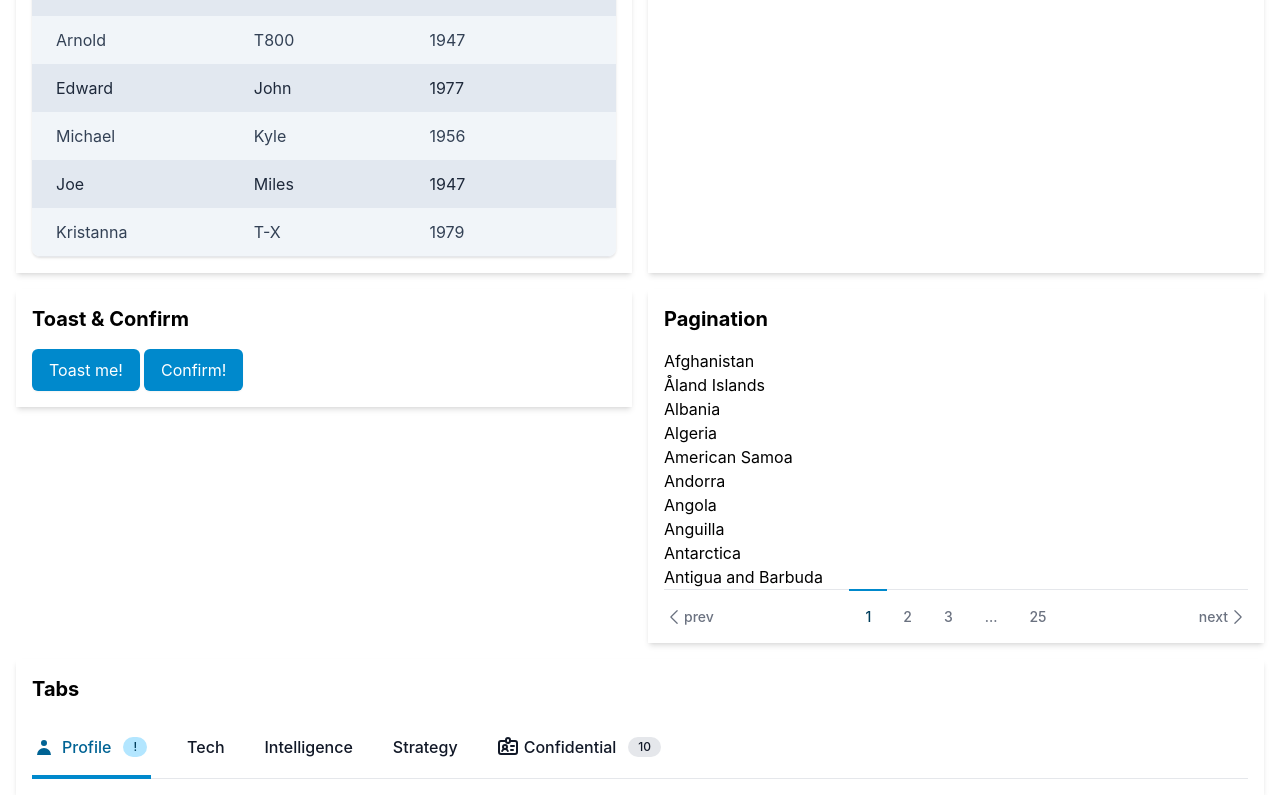
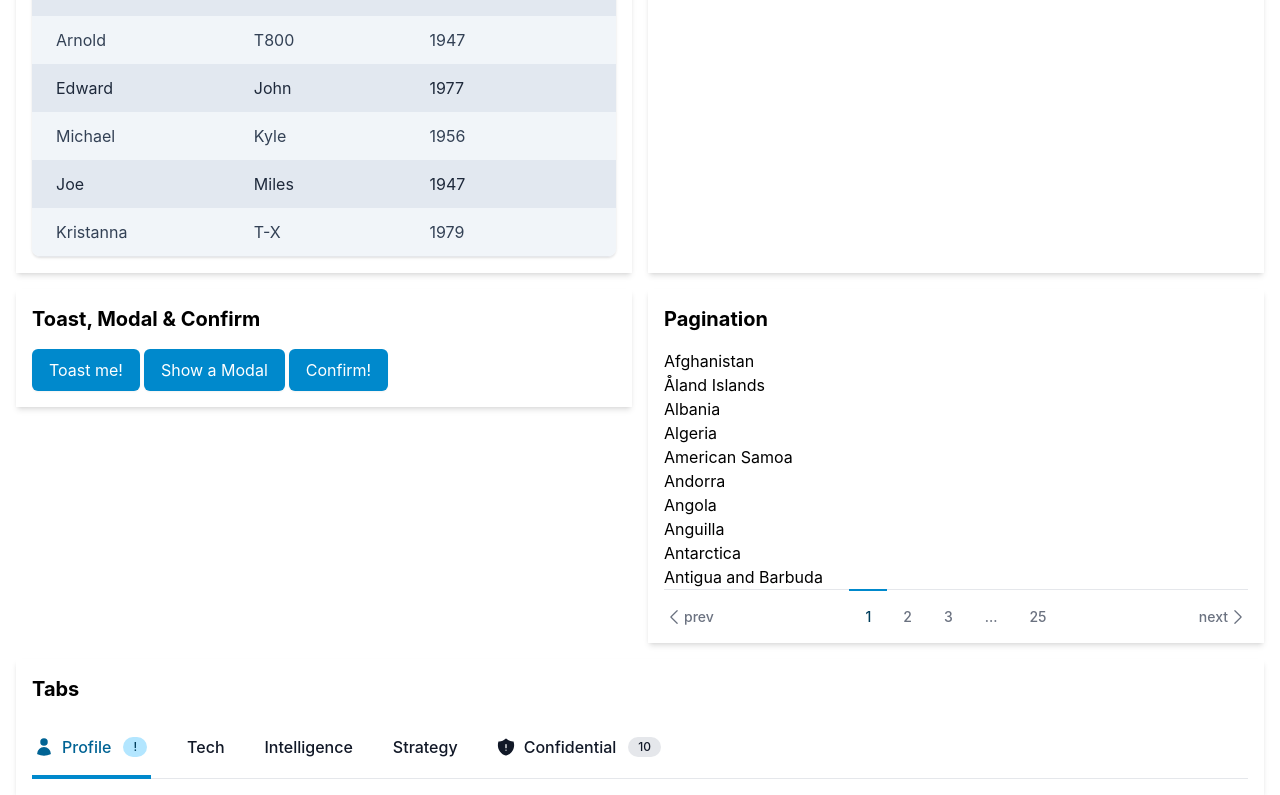
Before and after one commit to Vectrex/vxVue, a Vue app: page / in a window 1280 px wide. Shown: the part 709-1504 px from the top of the page. Built offline with nearby package versions, Linux system fonts and the light colour scheme.

Commit message:
Added modal component; added some information to README.md and components to sample page

```diff
--- a/package.json
+++ b/package.json
@@ -9,7 +9,7 @@
       "require": "./dist/vxvue.umd.js"
     }
   },
-  "version": "0.5.1",
+  "version": "0.6.0",
   "license": "MIT",
   "scripts": {
     "dev": "vite",
--- a/src/App.vue
+++ b/src/App.vue
@@ -9,18 +9,20 @@
   import MessageToast from "./components/message-toast.vue"
   import Confirm from "./components/confirm.vue"
   import Pagination from "./components/pagination.vue"
+  import Modal from "./components/modal.vue"
+  import SimpleTree from "./components/simple-tree.vue"
+  import { XMarkIcon, UserIcon, ShieldExclamationIcon } from "@heroicons/vue/24/solid"
 
-  import {computed, ref} from "vue"
-  import SimpleTree from "./components/simple-tree.vue";
+  import { computed, ref } from "vue"
 
   const form = ref({ pw: '', switch: false, formSelect: null, files: [], autocomplete: '', branch: {} })
   const tabs = ref({
     items: [
-      { name: 'Profile', badge: '!', icon: 'profile' },
+      { name: 'Profile', badge: '!', icon: UserIcon },
       { name: 'Tech' },
       { name: 'Intelligence', disabled: true },
       { name: 'Strategy' },
-      { name: 'Confidential', disabled: true, badge: '10', icon: 'confidential' }
+      { name: 'Confidential', disabled: true, badge: '10', icon: ShieldExclamationIcon }
     ],
     activeIndex: 0
   })
@@ -40,6 +42,7 @@
       { label: 'Born in', prop: 'yob', sortable: true }
     ]
   })
+  const modal = ref({ show: false })
   const paginationData = ref({ currentPage: 1, entriesPerPage: 10 })
   const tree = ref({
     "id": 1,
@@ -147,10 +150,12 @@
       <h2 class="text-xl font-bold mb-4">Simple Tree</h2>
       <simple-tree :branch="tree" @branch-selected="form.branch = $event" />
     </div>
+
     <div class="p-4 shadow-md">
-      <h2 class="text-xl font-bold mb-4">Toast &amp; Confirm</h2>
+      <h2 class="text-xl font-bold mb-4">Toast, Modal &amp; Confirm</h2>
       <div class="space-x-1">
         <button class="py-2 px-4 border border-transparent rounded-md shadow-sm text-white bg-vxvue hover:bg-vxvue-600" @click="toast.message = ['There might be a meaningful message.', 'Someday. Who knows?']; toast.active = true">Toast me!</button>
+        <button class="py-2 px-4 border border-transparent rounded-md shadow-sm text-white bg-vxvue hover:bg-vxvue-600" @click="modal.show = true">Show a Modal</button>
         <button class="py-2 px-4 border border-transparent rounded-md shadow-sm text-white bg-vxvue hover:bg-vxvue-600" @click="doConfirm">Confirm!</button>
       </div>
     </div>
@@ -176,12 +181,9 @@
     <div class="p-4 shadow-md lg:col-span-2">
       <h2 class="text-xl font-bold mb-4">Tabs</h2>
       <tabs :items="tabs.items" v-model:active-index="tabs.activeIndex">
-        <template v-slot:icon="slotProps">
-          <span class="-ml-0.5 mr-2 h-5 w-5" v-if="slotProps.tab.icon === 'profile'">
-            <svg xmlns="http://www.w3.org/2000/svg" class="h-5 w-5" viewBox="0 0 20 20" fill="currentColor"><path fill-rule="evenodd" d="M10 9a3 3 0 100-6 3 3 0 000 6zm-7 9a7 7 0 1114 0H3z" clip-rule="evenodd" /></svg>
-          </span>
-          <span class="-ml-0.5 mr-2 h-5 w-5 -mt-1" v-if="slotProps.tab.icon === 'confidential'">
-            <svg xmlns="http://www.w3.org/2000/svg" class="h-6 w-6" fill="none" viewBox="0 0 24 24" stroke="currentColor"><path stroke-linecap="round" stroke-linejoin="round" stroke-width="2" d="M10 6H5a2 2 0 00-2 2v9a2 2 0 002 2h14a2 2 0 002-2V8a2 2 0 00-2-2h-5m-4 0V5a2 2 0 114 0v1m-4 0a2 2 0 104 0m-5 8a2 2 0 100-4 2 2 0 000 4zm0 0c1.306 0 2.417.835 2.83 2M9 14a3.001 3.001 0 00-2.83 2M15 11h3m-3 4h2" /></svg>
+        <template #icon="slotProps">
+          <span class="-ml-0.5 mr-2 h-5 w-5" v-if="slotProps.tab.icon">
+            <component :is="slotProps.tab.icon" class="h-5 w-5" fill="currentColor" />
           </span>
         </template>
       </tabs>
@@ -189,8 +191,8 @@
   </div>
 
   <message-toast v-bind="toast" @timeout="toast.active = false" @close="toast.active = false" class="!bg-green-700 text-white">
-    <template v-slot:title><span class="text-green-200">{{ toast.title }}</span></template>
-    <template v-slot:icon>
+    <template #title><span class="text-green-200">{{ toast.title }}</span></template>
+    <template #icon>
       <span class="text-green-200">
         <svg xmlns="http://www.w3.org/2000/svg" class="h-6 w-6" fill="none" viewBox="0 0 24 24" stroke="currentColor">
           <path stroke-linecap="round" stroke-linejoin="round" stroke-width="2" d="M15 17h5l-1.405-1.405A2.032 2.032 0 0118 14.158V11a6.002 6.002 0 00-4-5.659V5a2 2 0 10-4 0v.341C7.67 6.165 6 8.388 6 11v3.159c0 .538-.214 1.055-.595 1.436L4 17h5m6 0v1a3 3 0 11-6 0v-1m6 0H9" />
@@ -198,6 +200,18 @@
       </span>
     </template>
   </message-toast>
+
+  <modal :show="modal.show" @clicked-outside="modal.show = false" container-class="w-full lg:w-1/2 xl:w-1/4">
+    <template #title>
+      <div class="flex fixed justify-between items-center px-4 w-full h-16 bg-vxvue-500">
+        <span class="text-xl font-bold text-white">A Modal</span>
+        <a href="#" @click.prevent="modal.show = false"><x-mark-icon class="w-5 h-5 text-white"/></a>
+      </div>
+    </template>
+    <template #default>
+      <div class="text-center p-4 text-xl">Something of importance might be said here.</div>
+    </template>
+  </modal>
 
   <teleport to="body">
     <confirm
--- /dev/null
+++ b/src/components/modal.vue
@@ -0,0 +1,33 @@
+<script setup>
+  import { onClickOutside } from "@vueuse/core"
+  import { ref } from "vue"
+
+  const emit = defineEmits(['clicked-outside'])
+  const props = defineProps({
+    show: Boolean,
+    containerClass: { type: String, default: "w-3/4 h-[90vh]" },
+    headerClass: { type: String, default: "" },
+    contentClass: { type: String, default: "" },
+  })
+  const container = ref(null)
+
+  onClickOutside(container, () => emit('clicked-outside'))
+</script>
+
+<template>
+  <div class="fixed inset-0 z-[9998] bg-white/50 backdrop-blur-sm" aria-hidden="true" v-if="show" />
+  <transition name="appear">
+    <div class="fixed inset-0 z-[9999]" v-if="show">
+      <div class="flex justify-center items-center h-screen">
+        <div :class="['overflow-hidden relative max-w-full bg-white rounded ring-1 ring-black ring-opacity-10 shadow-xl transition-all transform xl:max-w-screen-xl', containerClass]" ref="container">
+          <div :class="headerClass">
+            <slot name="title" />
+          </div>
+          <div :class="['overflow-y-auto h-full pb-4 mt-16', contentClass]">
+            <slot />
+          </div>
+        </div>
+      </div>
+    </div>
+  </transition>
+</template>
--- a/src/lib.js
+++ b/src/lib.js
@@ -6,6 +6,7 @@ import FormFileButton from "./components/form-file-button.vue"
 import FormSelect from './components/form-select.vue'
 import FormSwitch from './components/form-switch.vue'
 import MessageToast from './components/message-toast.vue'
+import Modal from "./components/modal.vue"
 import Pagination from './components/pagination.vue'
 import PasswordInput from './components/password-input.vue'
 import SimpleTree from "./components/simple-tree.vue"
@@ -20,6 +21,7 @@ export {
     FormSelect,
     FormSwitch,
     MessageToast,
+    Modal,
     Pagination,
     PasswordInput,
     SimpleTree,
```
Also changed, not shown: 1 other file (tests, documents, lock files or other folders).
